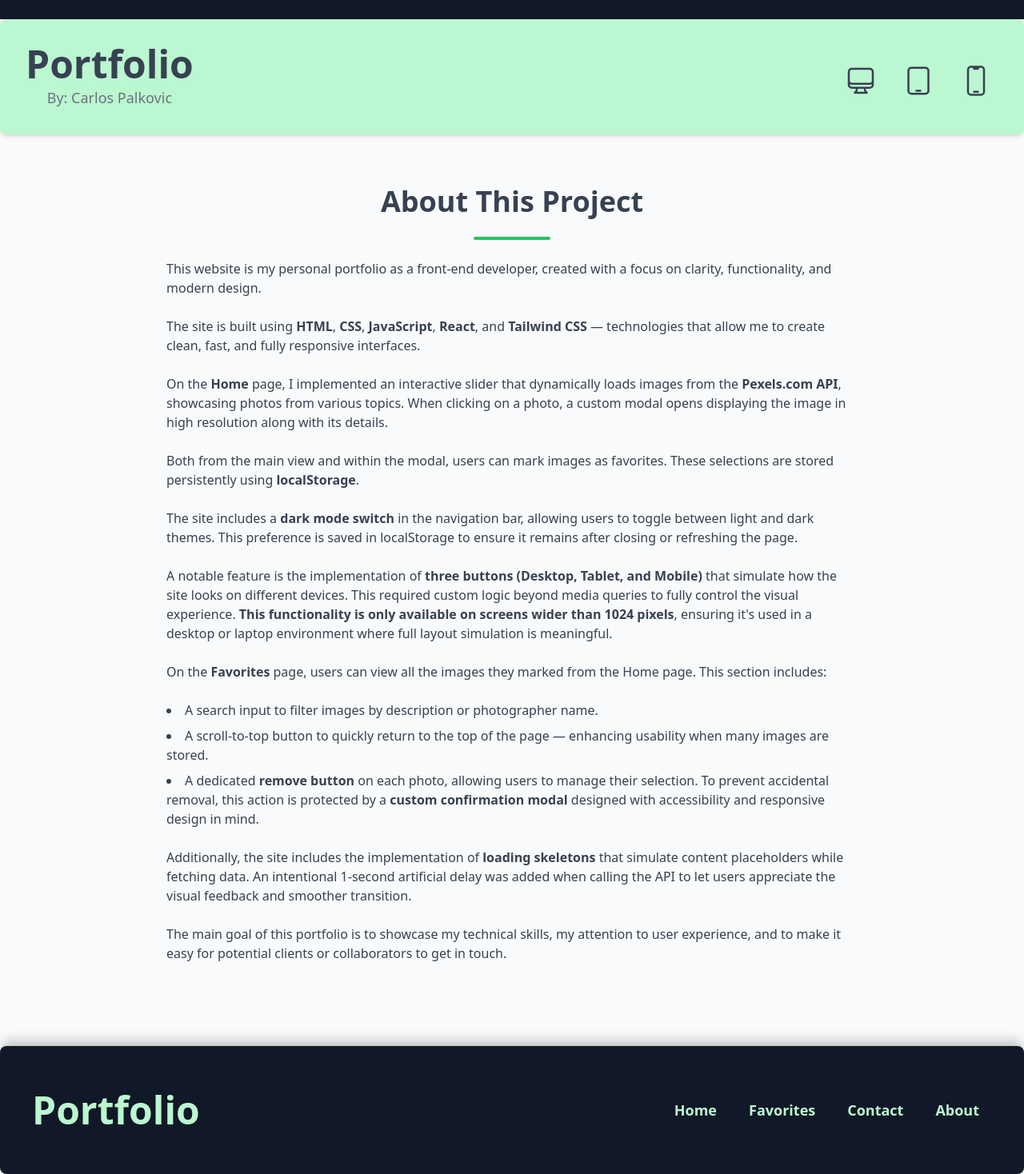
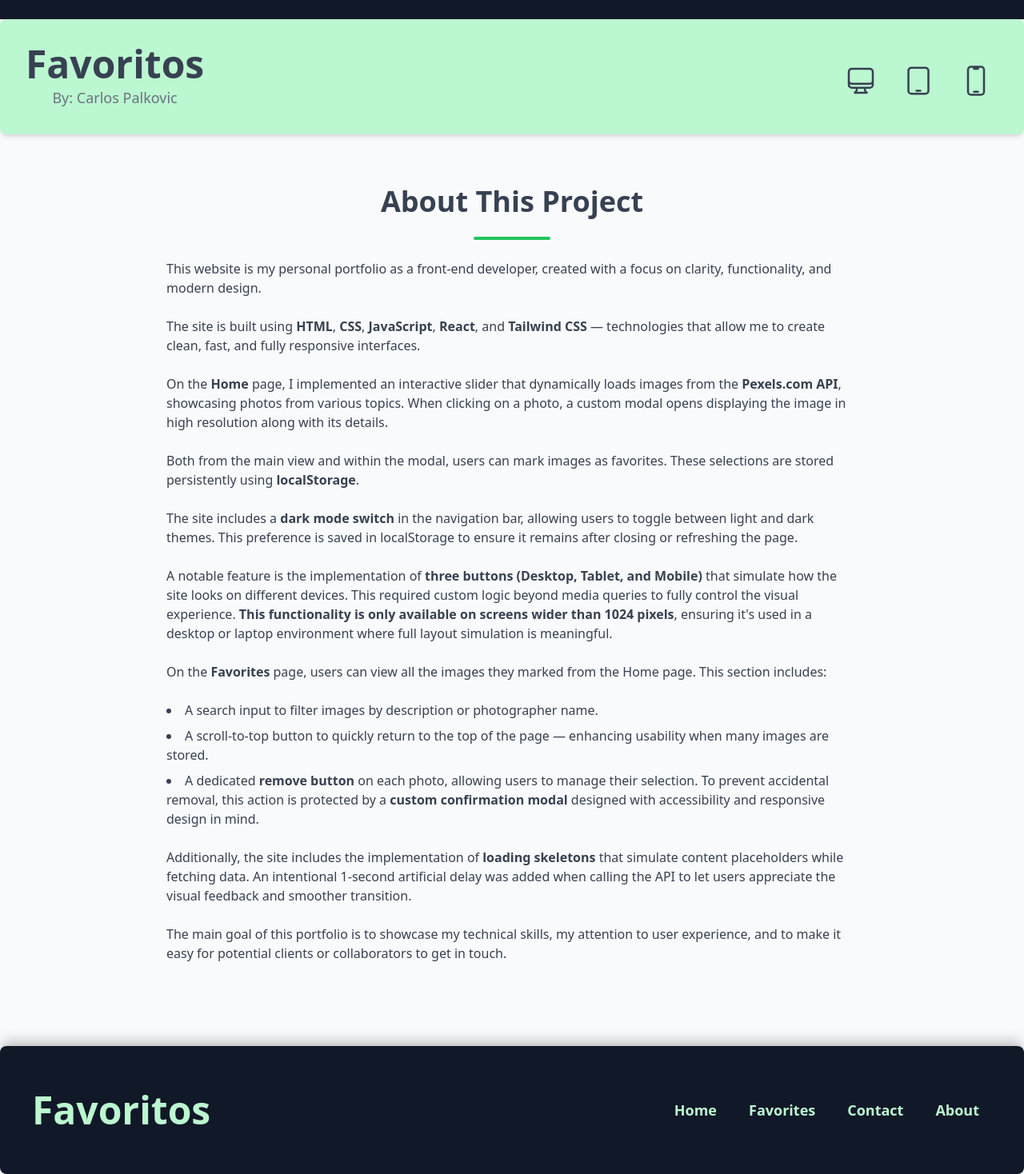
Before and after one commit to PzvIC/portfolio-react-tailwind, a React (Create React App) app: page /about in a window 1280 px wide. Shown: the part 56-1524 px from the top of the page at 80% size. Built offline with nearby package versions, Linux system fonts and the light colour scheme; no server answers.

Commit message:
Changes on big screens

```diff
--- a/public/index.html
+++ b/public/index.html
@@ -8,11 +8,11 @@
     <meta name="theme-color" content="#000000" />
     <meta
       name="description"
-      content="Web site created using create-react-app"
+      content="Welcome to my Project."
     />
     <link rel="apple-touch-icon" href="%PUBLIC_URL%/logo192.png" />
     <link rel="manifest" href="%PUBLIC_URL%/manifest.json" />
-    <title>Portfolio - Carlos Palkovic</title>
+    <title>Favoritos</title>
   </head>
   <body>
     <noscript>You need to enable JavaScript to run this app.</noscript>
--- a/src/components/Footer.js
+++ b/src/components/Footer.js
@@ -4,7 +4,7 @@ import '../styles/Footer.css';
 function Footer({ appSize }) {
   return (
     <footer className={`footer footer__${appSize}`}>
-      {appSize !== 'mobile' && <h1 className="footer-title">Portfolio</h1>}
+      {appSize !== 'mobile' && <h1 className="footer-title">Favoritos</h1>}
 
       <ul className={`footer-list footer-list__${appSize}`}>
         <li>
--- a/src/components/Header.js
+++ b/src/components/Header.js
@@ -17,7 +17,7 @@ function Header({ setAppSize, appSize, setManualOverride }) {
   return (
     <header className={`header ${appSize === 'mobile' ? 'header--mobile' : ''}`}>
       <div className="header__content">
-        <h1 className="header__title">Portfolio</h1>
+        <h1 className="header__title">Favoritos</h1>
         <p className="header__subtitle">By: Carlos Palkovic</p>
       </div>
 
--- a/src/components/PexelsSlider.js
+++ b/src/components/PexelsSlider.js
@@ -66,7 +66,7 @@ const PexelsSlider = ({ appSize }) => {
   };
 
   return (
-    <div>
+    <div className="pexels-main__container">
       <div className="pexels-slider">
         <p className="pexels-slider__info">
           The images come from the API of{' '}
--- a/src/styles/PexelsSlider.css
+++ b/src/styles/PexelsSlider.css
@@ -47,19 +47,19 @@
 }
 
 .pexels-slider__skeleton-container {
-  @apply flex justify-center gap-4 mt-4;
+  @apply flex justify-center gap-12 mt-4;
 }
 
 .pexels-slider__skeleton {
   @apply bg-gray-300 animate-pulse rounded-lg;
   width: 100%;
-  height: 300px;
-  max-width: 500px;
+  height: 260px;
+  max-width: 480px;
 }
 
 @media (max-width: 1024px) {
   .pexels-slider__skeleton {
-    max-width: 610px;
+    max-width: 600px;
   }
 }
 
@@ -244,3 +244,7 @@
 .animate-fade-in {
   animation: fade-in 0.6s ease-out both;
 }
+
+.pexels-main__container{
+  @apply w-full max-w-[1600px] mx-auto
+}
```
